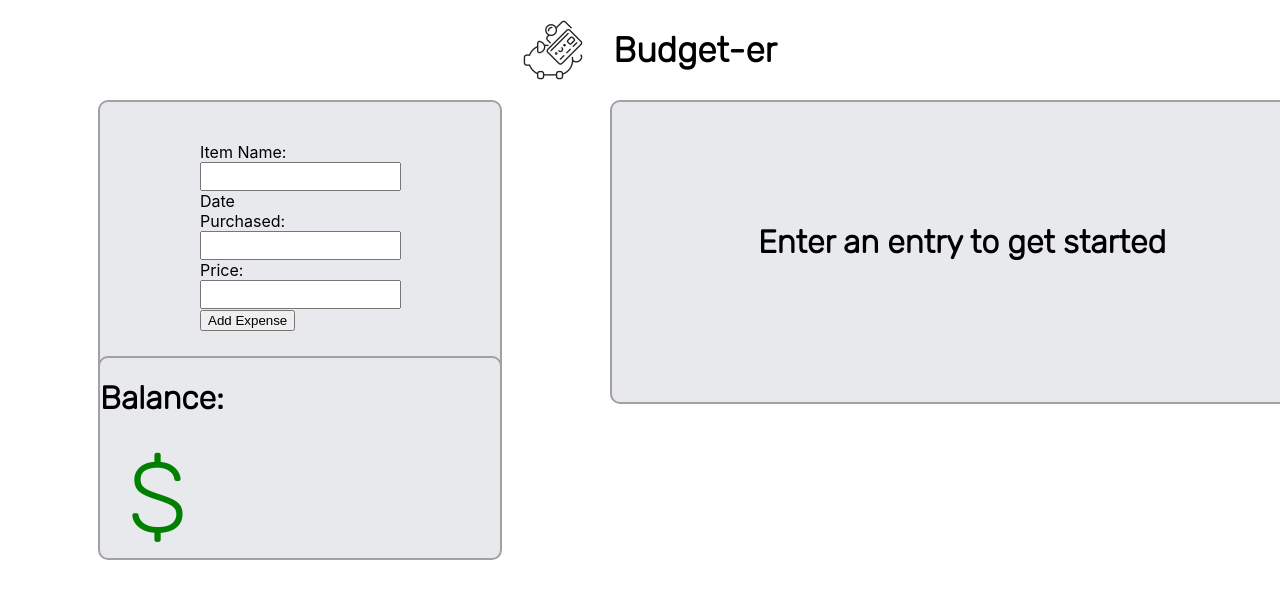
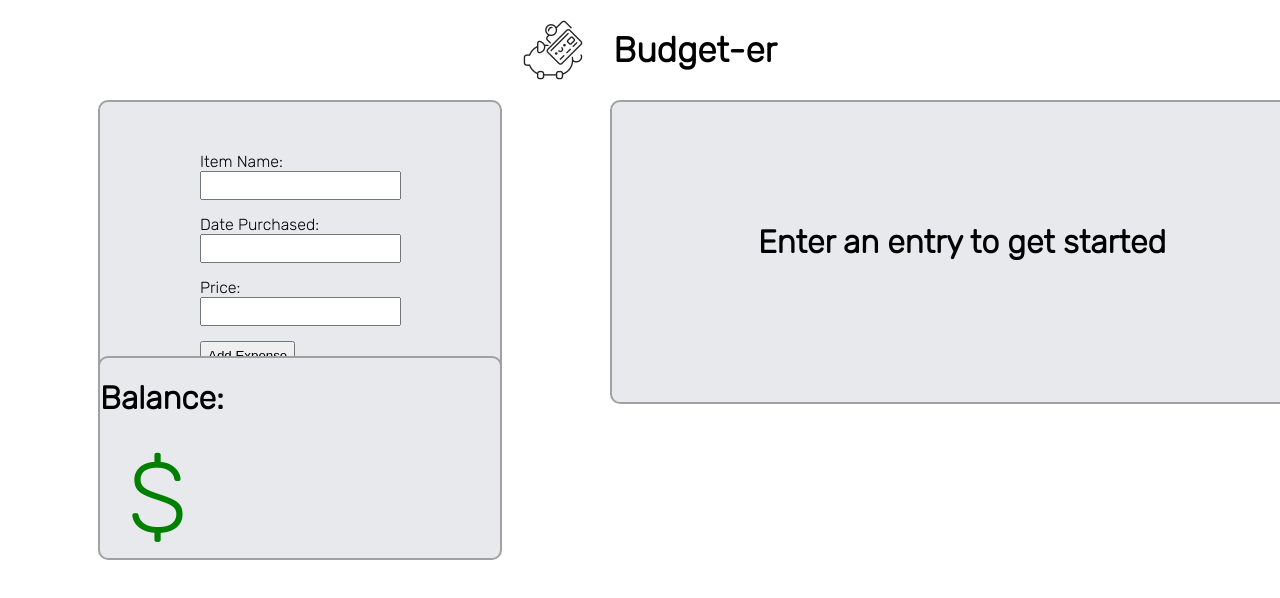
Before and after one commit to rsef899/BudgetingTool, a React (Create React App) app in the folder front_btool/: page / in a window 1280 px wide. Shown: the top 598 px of the page. Built offline with nearby package versions, Linux system fonts and the light colour scheme; no server answers.

Commit message:
fixed bug: balance not refreshing when page is refreshed

```diff
--- a/front_btool/src/App.js
+++ b/front_btool/src/App.js
@@ -8,18 +8,23 @@ import NetBalance from './NetBalance';
 
 
 function App() {
+/*******entry Change detection */
   const [entriesChange, setEntriesChange] = useState(0);
-
   //function to add entry
   const addEntryChange = (entry) => {
     setEntriesChange((prevState) => prevState + 1);
   };
-  //pressed enter state
+/*******Submited sales price detection */
   const [pressedEnter, setPressedEnter] = useState(0);
-
   //function to detect enter pressed
   const addEnterPressedChange = (entry) => {
       setPressedEnter((prevState) => prevState + 1);
+  };
+/*******Reset detection */
+  const [hasReset, sethasReset] = useState(0);
+  //function to detect enter pressed
+  const addhasReset = (entry) => {
+    sethasReset((prevState) => prevState + 1);
   };
 
   //table will reset when page is refreshed
@@ -28,6 +33,7 @@ function App() {
       fetch("http://localhost:5000/api/reset_table", {
         method: "POST"
       });
+      addhasReset();
     }
   }, []);
 
@@ -53,7 +59,7 @@ function App() {
         </div>
         <div className='veticalBox'>
           <div className='NetBalanceDiv'>
-            <NetBalance pressedEnter={pressedEnter} entriesChange={entriesChange}/>
+            <NetBalance pressedEnter={pressedEnter} entriesChange={entriesChange} hasReset={hasReset}/>
           </div>
        </div>
     </div>
--- a/front_btool/src/Functionality.css
+++ b/front_btool/src/Functionality.css
@@ -16,6 +16,16 @@
   border-radius: 10px;
   border: 2px solid #a1a1a1;
   margin: 0 auto;
+  font-family: 'Rubik', sans-serif;
+}
+.EntryStyle label {
+  padding-top: 10px;
+  padding-bottom: 5px;
+}
+.EntryStyle button {
+  margin-top: 10px;
+  padding-top: 5px;
+  padding-bottom: 5px;
 }
 
 form {
--- a/front_btool/src/NetBalance.js
+++ b/front_btool/src/NetBalance.js
@@ -10,7 +10,7 @@ function NetBalance(props){
         .then(data => setNetBalanceHeader(data.netBalance))
         .catch(error => console.error(error));
 
-    }, [props.pressedEnter, props.entriesChange]);
+    }, [props.pressedEnter, props.entriesChange, props.hasReset]);
 
     const netBalanceClass = netBalanceHeader < 0 ? 'netBalanceNegative' : 'netBalancePositive';
     return(
```
Also changed, not shown: 1 other file (tests, documents, lock files or other folders).
